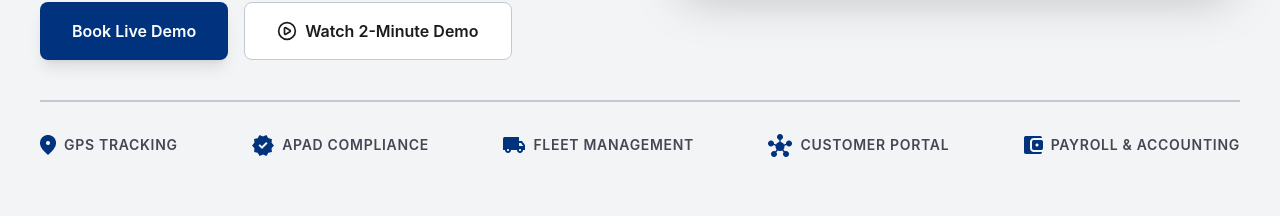
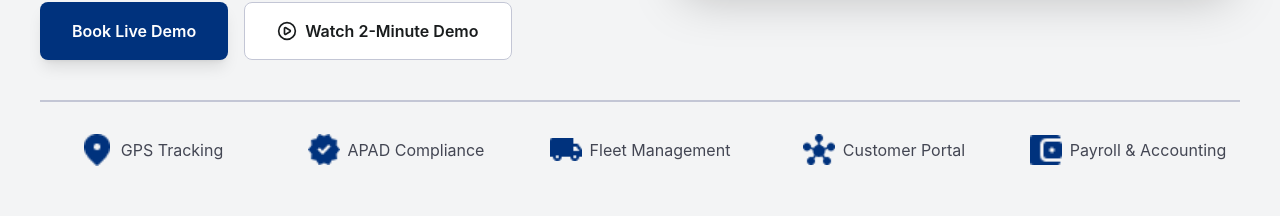
Before and after one commit to Jagadish824/tcms, a Next.js app: page / in a window 1280 px wide. Shown: the part 578-794 px from the top of the page. Built offline with nearby package versions, Linux system fonts and the light colour scheme.

Commit message:
added aos animation

```diff
--- a/app/components/Hero.tsx
+++ b/app/components/Hero.tsx
@@ -1,7 +1,11 @@
-'use client'
+"use client";
 import { LocateIcon, MapPin, PlayCircle } from "lucide-react";
 import React, { useEffect, useState } from "react";
 import { ChevronLeft, ChevronRight } from "lucide-react";
+import { Swiper, SwiperSlide } from "swiper/react";
+import { Autoplay } from "swiper/modules";
+
+import "swiper/css";
 function Hero() {
   const images = [
     "https://images.unsplash.com/photo-1502877338535-766e1452684a",
@@ -9,6 +13,28 @@ function Hero() {
     "https://lh3.googleusercontent.com/aida-public/AB6AXuByeQbnpE06XNV9uWGPcJqB3ZHxQvK1DRlTa6v_-HTjS9MnsgCiW1sF1nOyzrPG-PFcL2hNbexS5Q_RPBCG2YYSJ0DfvBZH5LzJe4sgpXTop4ZvEptNhz1mZ19RHTw4mddCFMwI08RiOzCTBxeUzc9PKCqxMNqEBK_RpHznjE4XQenkH3qrEj0H3oFrZ0F-1Fd_7knZN_7Bgjudp5c4mE1LGRYoK3ElGEHD0gGFKhZicmpFJdLbJ5PkrYj1JPIkCOdinIxe0UZdK8A",
   ];
 
+  const trustItems = [
+    {
+      icon: "./locationIcon.png",
+      title: "GPS Tracking",
+    },
+    {
+      icon: "./claimIcon.png",
+      title: "APAD Compliance",
+    },
+    {
+      icon: "./vanIcon.png",
+      title: "Fleet Management",
+    },
+    {
+      icon: "./customerIcon.png",
+      title: "Customer Portal",
+    },
+    {
+      icon: "./payIcon.png",
+      title: "Payroll & Accounting",
+    },
+  ];
   const [currentSlide, setCurrentSlide] = useState(0);
 
   useEffect(() => {
@@ -43,7 +69,7 @@ useEffect(() => {
 
               <button className="bg-white border border-[#C3C6D5] text-[#191C1D] w-full lg:w-fit  px-8 py-4 rounded-lg font-semibold flex items-center gap-2 hover:bg-gray-100 transition duration-300">
                 <span>
-                  <PlayCircle size={20}/>
+                  <PlayCircle size={20} />
                 </span>
                 Watch 2-Minute Demo
               </button>
@@ -77,7 +103,7 @@ useEffect(() => {
             <button
               onClick={() =>
                 setCurrentSlide(
-        currentSlide === 0 ? images.length - 1 : currentSlide - 1
+                  currentSlide === 0 ? images.length - 1 : currentSlide - 1,
                 )
               }
               className="absolute left-4 top-1/2 -translate-y-1/2 bg-white/80 p-2 rounded-full shadow-lg hover:bg-white"
@@ -102,9 +128,7 @@ useEffect(() => {
                   key={index}
                   onClick={() => setCurrentSlide(index)}
                   className={`w-3 h-3 rounded-full transition-all ${
-          currentSlide === index
-            ? "bg-white w-6"
-            : "bg-white/50"
+                    currentSlide === index ? "bg-white w-6" : "bg-white/50"
                   }`}
                 />
               ))}
@@ -113,45 +137,50 @@ useEffect(() => {
         </div>
 
         {/* Trust Row */}
-        <div className="mt-10 border-t-2 border-[#C3C6D5] pt-8" data-aos="fade-up">
-          <div className="flex flex-wrap justify-center lg:justify-between items-center gap-6 text-sm font-semibold uppercase tracking-wider text-gray-600">
-
-            <div className="flex items-center gap-2">
-              <span className="material-symbols-outlined text-[#00327D]">
-                <img src="./locationIcon.png"/>
-              </span>
-              <p className="text-sm text-[#434653]">GPS Tracking</p>
+        {/* Trust Row */}
+        <div
+          className="mt-10 border-t-2 border-[#C3C6D5] pt-8"
+          data-aos="fade-up"
+        >
+          <Swiper
+            modules={[Autoplay]}
+            loop={true}
+            autoplay={{
+              delay: 2500,
+              disableOnInteraction: false,
+            }}
+            spaceBetween={20}
+            breakpoints={{
+              0: {
+                slidesPerView: 1,
+              },
+              640: {
+                slidesPerView: 3,
+              },
+              1024: {
+                slidesPerView: 4,
+              },
+              1280: {
+                slidesPerView: 5,
+              },
+            }}
+            className="!w-full"
+          >
+            {trustItems.map((item, index) => (
+              <SwiperSlide key={index} className="">
+                <div className="flex items-center justify-center gap-2">
+                  <img
+                    src={item.icon}
+                    alt={item.title}
+                    className="w-8 h-8 object-contain"
+                  />
+                  <p className="text-base text-[#434653] whitespace-nowrap">
+                    {item.title}
+                  </p>
                 </div>
-
-            <div className="flex items-center gap-2">
-              <span className="material-symbols-outlined text-[#00327D]">
-                <img src="./claimIcon.png"/>
-              </span>
-              <p className="text-sm text-[#434653]">APAD Compliance</p>
-            </div>
-
-            <div className="flex items-center gap-2">
-              <span className="material-symbols-outlined text-blue-700">
-                <img src="./vanIcon.png"/>
-              </span>
-              <p className="text-sm text-[#434653]">Fleet Management</p>
-            </div>
-
-            <div className="flex items-center gap-2">
-              <span className="material-symbols-outlined text-[#00327D]">
-                <img src="./customerIcon.png"/>
-              </span>
-              <p className="text-sm text-[#434653]">Customer Portal</p>
-            </div>
-
-            <div className="flex items-center gap-2">
-              <span className="material-symbols-outlined">
-                <img src="./payIcon.png"/>
-              </span>
-              <p className="text-sm text-[#434653]">Payroll & Accounting</p>
-            </div>
-
-          </div>
+              </SwiperSlide>
+            ))}
+          </Swiper>
         </div>
       </div>
     </section>
```
Lines whose indentation alone changed are shown as unchanged.
